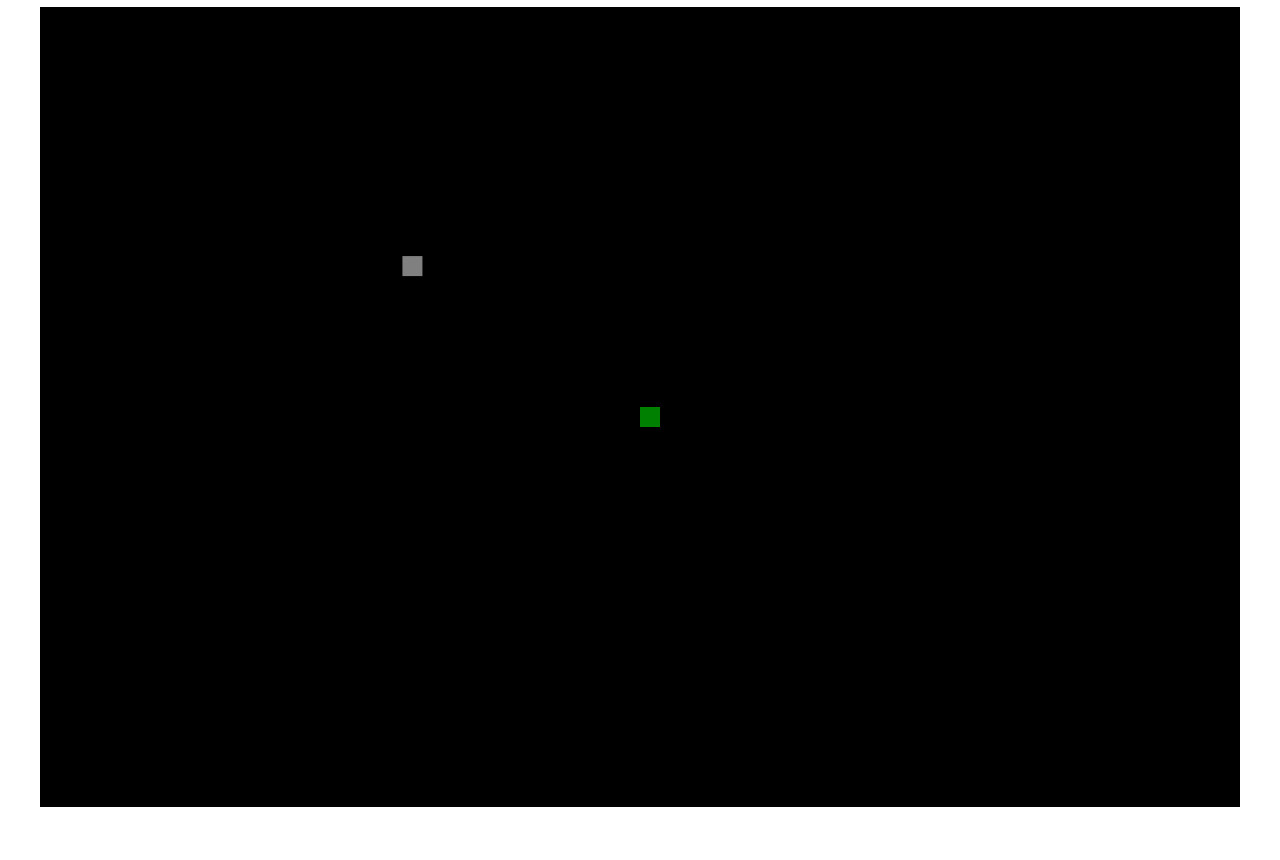
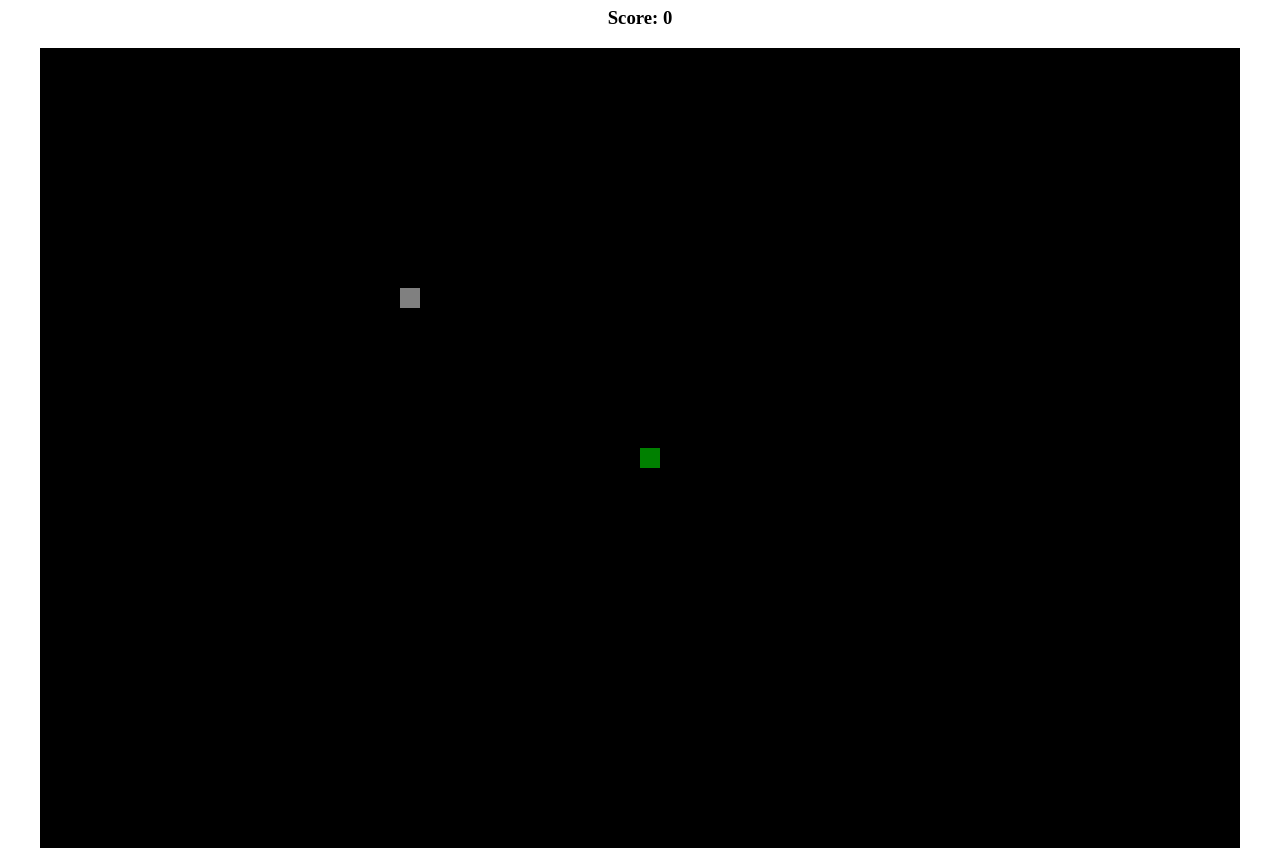
Before and after one commit to MikeMcGrain/snake_game, a plain HTML site: page index.html in a window 1280 px wide. Shown: the part 73-933 px from the top of the page. Before the commit the page ends 892 px from the top, so only its background shows below. Drawn offline with Linux system fonts and the light colour scheme.

Commit message:
eating mice, placing mice

```diff
--- a/app.js
+++ b/app.js
@@ -1,18 +1,23 @@
 const canvas = document.getElementById("canvas")
 const canvasContext = canvas.getContext("2d")
+
+
+
+const snakeSize = 20
+let snakeX = canvas.width / 2
+let snakeY = canvas.height / 2
+let snakeSpeed = 20
+let snakeDirection = 0
 
 const mouseSize = 20
 let mouseX = getRandomNumber(0, canvas.width-mouseSize)
 let mouseY = getRandomNumber(0, canvas.height-mouseSize)
 
-const snakeSize = 20
-let snakeX = canvas.width / 2
-let snakeY = canvas.height / 2
-let snakeSpeed = 4
-let snakeDirection = 0
+let score = 0
+document.getElementById("score").innerText = `Score: ${score}`
 
 window.addEventListener("load", function() {
-  const framesPerSec = 75
+  const framesPerSec = 15
   setInterval(() => {
     checkSnakePos()
     draw()
@@ -27,11 +32,21 @@ window.addEventListener("load", function() {
 })
 
 function checkSnakePos() {
-  if ( snakeX < 0 || snakeX >= canvas.width - snakeSize || snakeY < 0 || snakeY >= canvas.height - snakeSize) {
-    alert(`x:${snakeX}, y:${snakeY} - Game Over`)
+  if (snakeX == mouseX && snakeY == mouseY) {
+    mouseX = getRandomNumber(0, canvas.width-mouseSize)
+    mouseY = getRandomNumber(0, canvas.height-mouseSize)
+    document.getElementById("score").innerText = `Score: ${++score}`
+  }
+
+  if (snakeX < 0 || snakeX >= (canvas.width) || snakeY < 0 || snakeY >= (canvas.height)) {
+    alert(`Game Over -- Final Score: ${score}`)
     snakeX = canvas.width / 2
     snakeY = canvas.height / 2
+    mouseX = getRandomNumber(0, canvas.width-mouseSize)
+    mouseY = getRandomNumber(0, canvas.height-mouseSize)
     snakeDirection = 0
+    score = 0
+    document.getElementById("score").innerText = `Score: ${score}`
   }
 }
 
@@ -81,8 +96,5 @@ function moveSnake() {
 }
 
 function getRandomNumber(min, max) {
-  // generate random numbers for mouseX and mouseY coordinates
-  // mouseX must be >= 0 && <= 800 and !== snakeX
-  // mouseY must be >= 0 && <= 1200 and !== snakeY
-  return Math.random() * (max - min) + min;
+  return Math.round((Math.random()*(max-min)+min)/20)*20
 }
--- a/index.html
+++ b/index.html
@@ -9,6 +9,7 @@
 </head>
 <body>
     <h1>Snake!</h1>
+    <h3 id="score"></h3>
     <canvas id="canvas" width="1200" height="800"></canvas>
 </body>
 </html>
```
